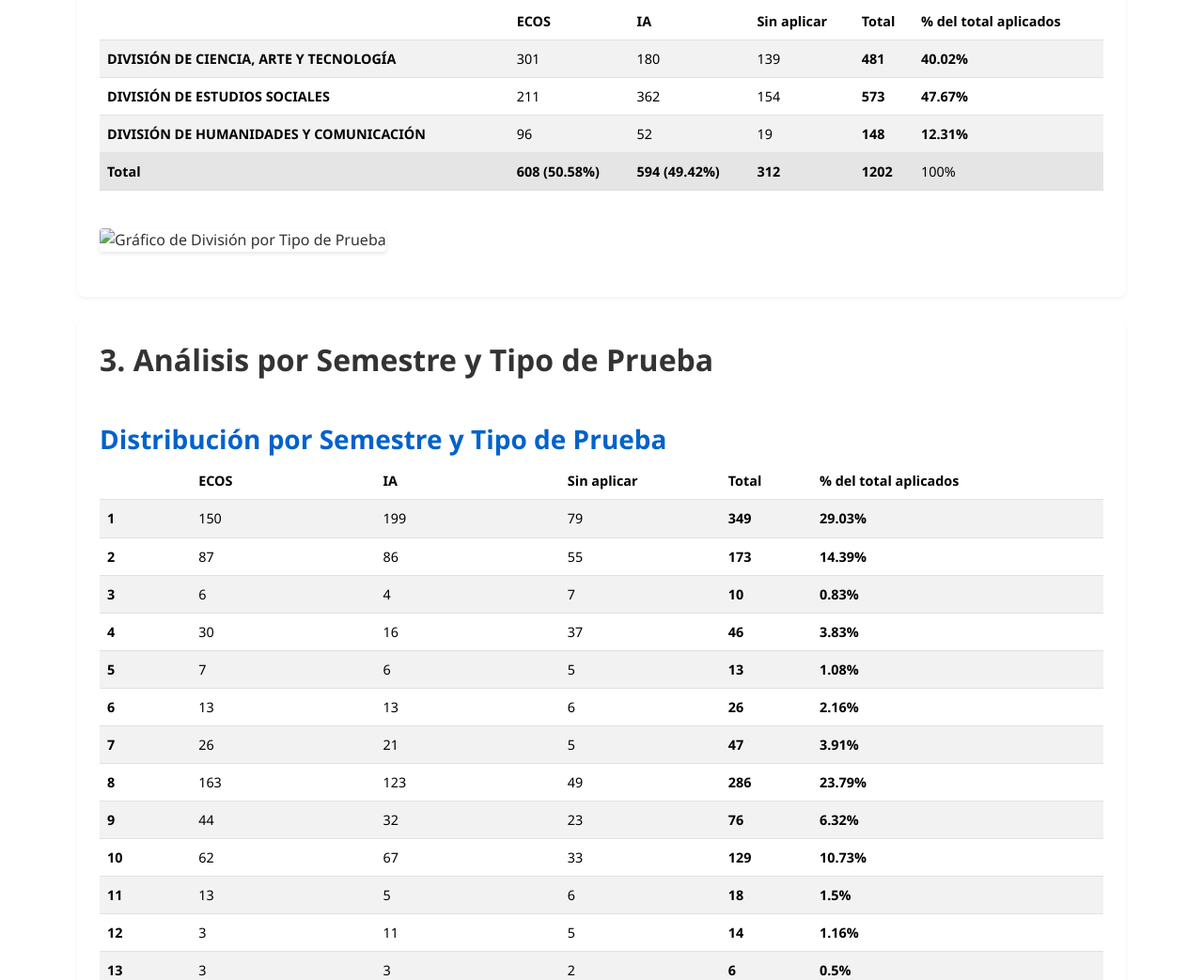
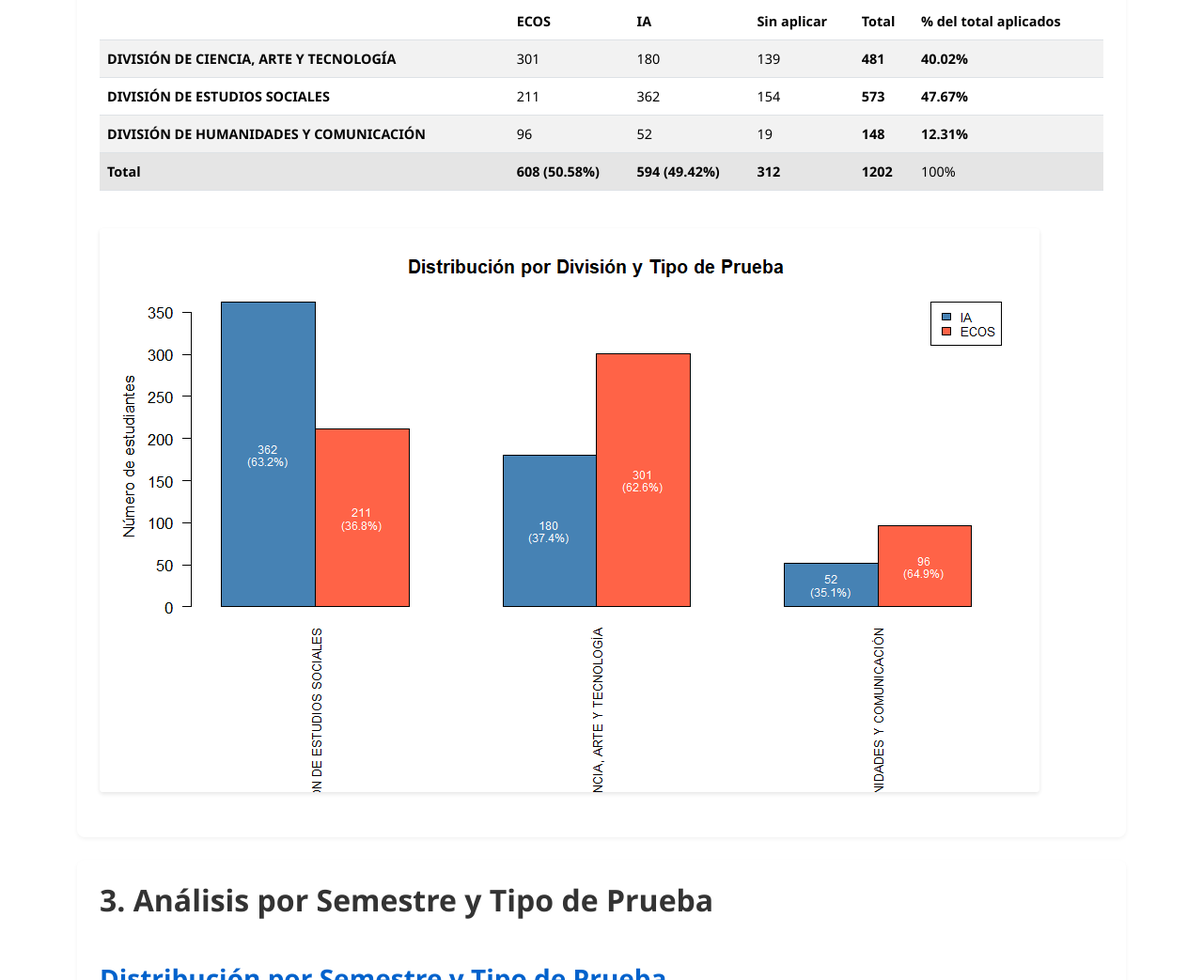
Before and after one commit to JulioCosteno/Ciclicas, a plain HTML site: page index.html in a window 1280 px wide. Shown: the part 1133-2176 px from the top of the page at 94% size. Drawn offline with nearby package versions, Linux system fonts and the light colour scheme; files whose address does not match are found by name.

Commit message:
index.html

```diff
--- a/index.html
+++ b/index.html
@@ -133,7 +133,7 @@
       <div class="row">
         <div class="col-md-12">
           <h3>Distribución por División y Tipo de Prueba</h3><div class='table-responsive'><table class='table table-striped table-hover'><thead><tr><th></th><th>ECOS</th><th>IA</th><th>Sin aplicar</th><th>Total</th><th>% del total aplicados</th></tr></thead><tbody><tr><td><strong>DIVISIÓN DE CIENCIA, ARTE Y TECNOLOGÍA</strong></td><td>301</td><td>180</td><td>139</td><td><strong>481</strong></td><td><strong>40.02%</strong></td></tr><tr><td><strong>DIVISIÓN DE ESTUDIOS SOCIALES</strong></td><td>211</td><td>362</td><td>154</td><td><strong>573</strong></td><td><strong>47.67%</strong></td></tr><tr><td><strong>DIVISIÓN DE HUMANIDADES Y COMUNICACIÓN</strong></td><td>96</td><td>52</td><td>19</td><td><strong>148</strong></td><td><strong>12.31%</strong></td></tr><tr class='table-active'><td><strong>Total</strong></td><td><strong>608 (50.58%)</strong></td><td><strong>594 (49.42%)</strong></td><td><strong>312</strong></td><td><strong>1202</strong></td><td>100%</td></tr></tbody></table></div>
-          <img src="imagenes/grafico_division_por_tipo.png" alt="Gráfico de División por Tipo de Prueba" class="img-fluid">
+          <img src="grafico_division_por_tipo.png" alt="Gráfico de División por Tipo de Prueba" class="img-fluid">
         </div>
       </div>
     </div>
```
